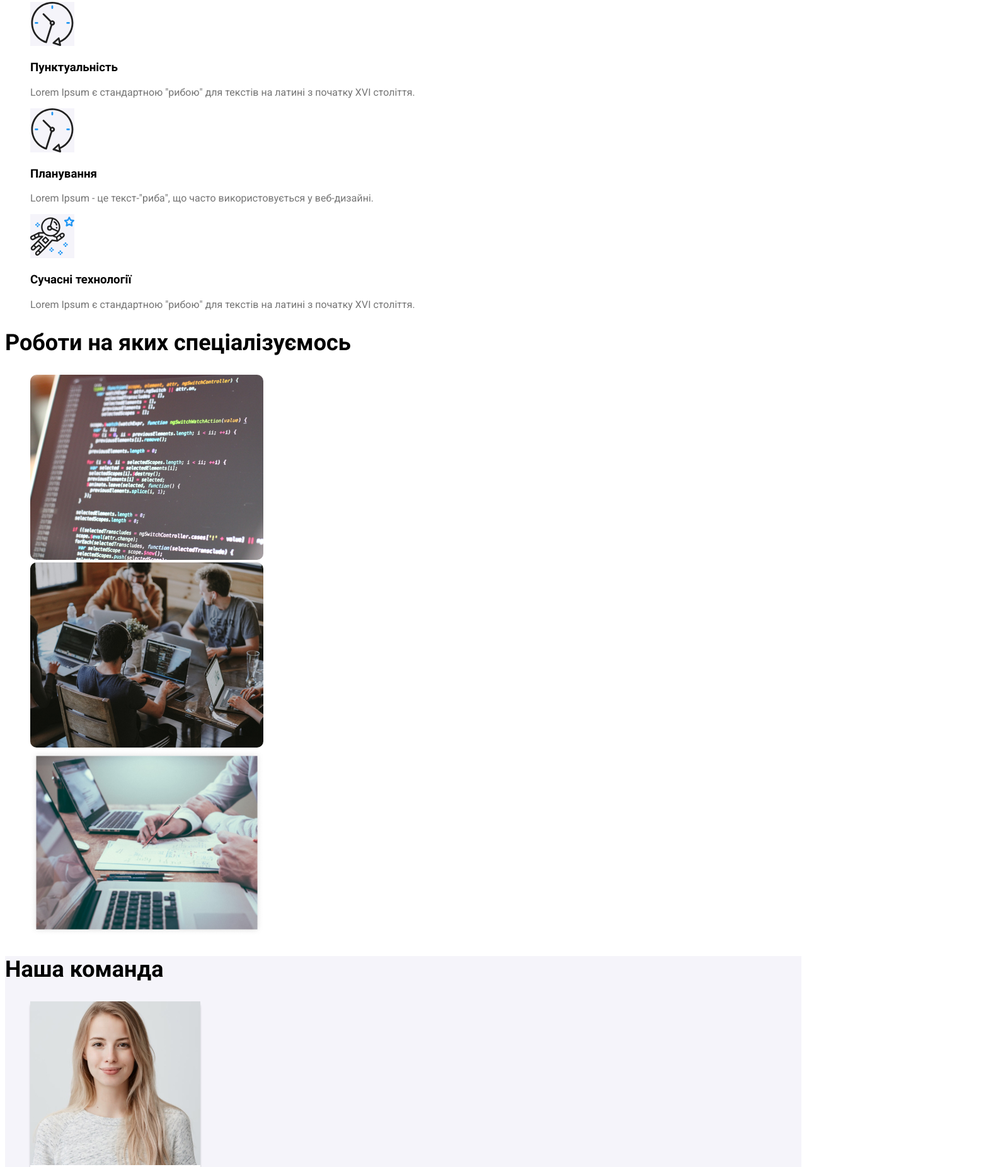
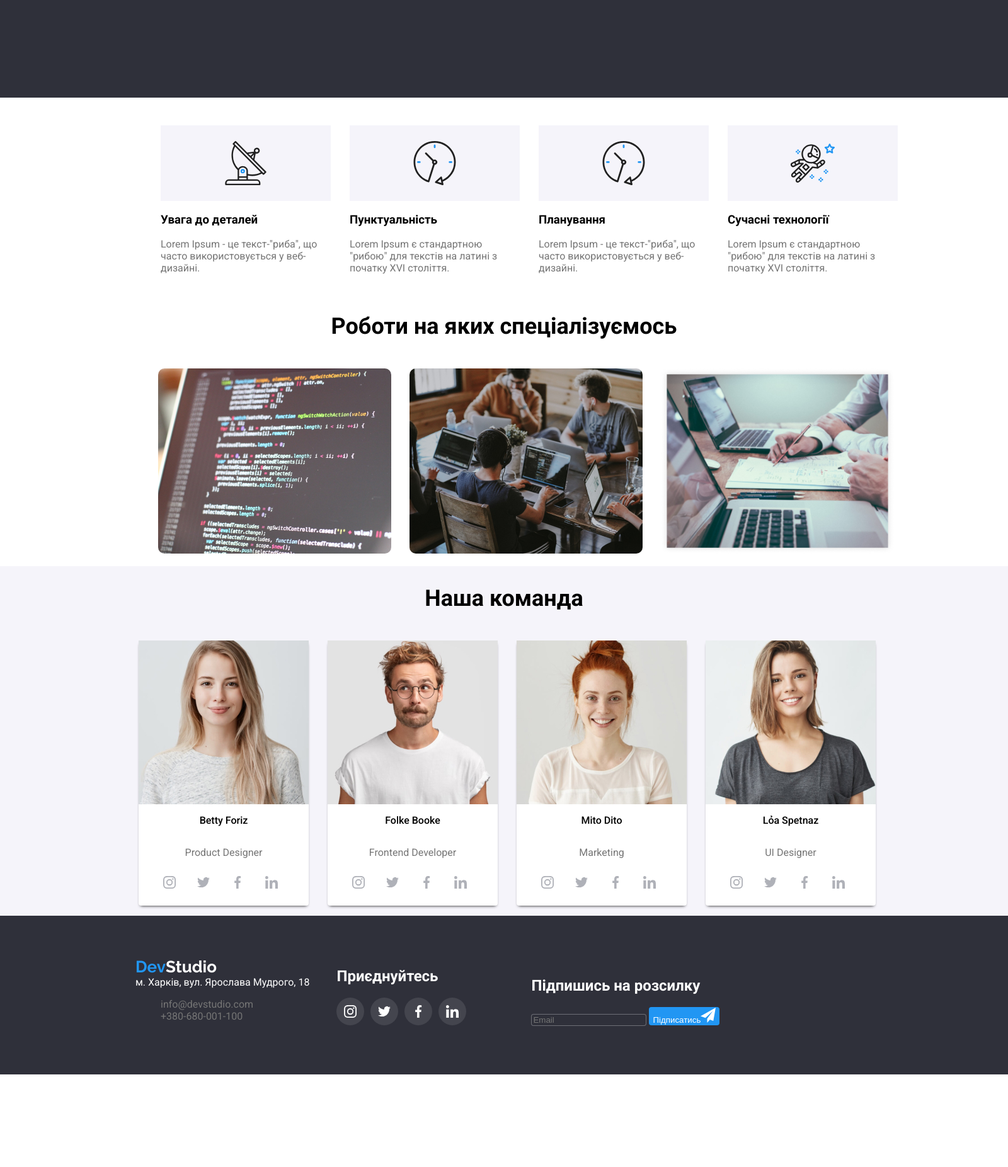
Before and after one commit to Allen123462/wt-markup-03, a plain HTML site: page index.html in a window 1280 px wide. Shown: the part 525-2378 px from the top of the page at 63% size, 1600 px wide, since content can reach past the window. After the commit the page ends 2231 px from the top, so only its background shows below. Drawn offline with Linux system fonts and the light colour scheme.

Commit message:
undate v3 finver

```diff
--- a/css/styles.css
+++ b/css/styles.css
@@ -15,46 +15,52 @@ ul {
 
 body {
     font-family: "Roboto" ;
+    margin: 0px;
+    width: 1600px;
 }
 
-/* header{
+header{
     display: flex;
     align-items: center;
-} */
+    height: 80px;
+}
 
-.logo {
+header .logo {
     font-family: "Raleway";
     font-weight: 700;
     font-size: 26px;
+    margin-left: 215px;
 }
 
 .logo .color_logo {
     color: var(--blue_logo_color);
 }
 
-/* .navigation .links{
+.navigation .links{
     display: flex;
-
-} */
+    margin-left: 102px;
+}
 
 .navigation .links li{
-    margin-right: 20px;
+    margin-right: 45px;
     font-weight: 500;
 }
 
+.navigation .links li:last-child {
+    margin-right: 0;
+}
 .navigation .links li :hover {
     color: var(--blue_logo_color);
-    margin-right: 1px;
 }
 
 .contact_info {
     display: flex;
+    margin-left: 309px;
 }
 
 .contact_info li a{
-    margin-right: 20px;
+    margin-right: 30px;
     font-weight: 500;
-
     color:var(--text_grey_color);
     fill:var(--text_grey_color);
 }
@@ -67,13 +73,21 @@ body {
 /*main*/
 
 .order{
+    display: flex;
     background-color: #2F303A;
+    height: 600px;
+    flex-direction: column;
+    align-items: center;
+    justify-content: center
 }
 
 .order h1{
     color: #ffff;
     font-size: 44px;
     font-weight: 900;
+    width: 1048px;
+    text-align: center;
+    text-transform: uppercase;
 }
 
 .order_button{
@@ -84,17 +98,36 @@ body {
     font-weight: 700;
     border: 0;
     border-radius: 4px;
+    width: 200px;
+    height: 50px;
 }
 
 /* main section description */
 
-.description ul h1{
-    font-weight: 700;
-    color: #0000;
+.description{
+    margin-top: 44px;
 }
 
-.description ul li .image{
+ .description ul {
+    display: flex;
+    margin-left: 215px;
+ }
+
+ .description ul li{
+    margin-right: 30px;
+ }
+
+  .description ul li:last-child {
+      margin-right: 0;
+  }
+
+.description ul li div{
     background-color: #F5F4FA;
+    width: 270px;
+    height: 120px;
+    display: flex;
+    justify-content: center;
+    align-items: center;
 }
 
 .description ul li h3 {
@@ -103,13 +136,27 @@ body {
 
 .description ul li p {
     color: var(--text_grey_color);
+    width: 270px;
 }
 
 /*main section example*/
+.example{
+    display: flex;
+    flex-direction: column;
+    align-items: center;
+}
 
 .example h2{
     font-size: 36px;
     font-weight: 700;
+}
+
+.example ul{
+    display: flex;
+}
+
+.example ul li{
+    margin-left: 29px;
 }
 
 .example ul li img{
@@ -118,6 +165,9 @@ body {
 
 .our_team {
     background-color: #F5F4FA;
+    display: flex;
+    align-items: center;
+    flex-direction: column;
 }
 
 .our_team h2 {
@@ -125,12 +175,21 @@ body {
     font-weight: 700;
 }
 
+.our_team .workers{
+    display: flex;
+    align-items: center;
+    justify-content: center;
+}
+
 .our_team .workers .worker{
     background-color: #FFFFFF;
     width: 270px;
     border-radius: 0 0 4px 4px;
     box-shadow: var(--card-shadow);
-    margin-bottom: 10px;
+    margin-right: 30px;
+    display: flex;
+    align-items: center;
+    flex-direction: column;
 }
 
 .our_team .workers .worker .name{
@@ -152,6 +211,18 @@ body {
     fill: #AFB1B8;
 }
 
+.our_team .workers .worker ul {
+    display: flex;
+    justify-content: center;
+    align-items: center;
+    margin: 0 0 15px;
+    padding: 0;
+}
+
+.our_team .workers .worker ul li{
+    margin-right: 10px;
+}
+
 .our_team .workers .worker a:hover {
     background-color: var(--blue_logo_color);
     fill: white;
@@ -160,8 +231,24 @@ body {
 
 /* footer */
 
-footer {
+ footer {
     background-color: #2F303A;
+    display: flex;
+    width: 1600px;
+    height: 252px;
+    align-items: center;
+}
+
+footer .info {
+    margin-left: 215px;
+}
+
+footer .social_medias{
+    margin-left: 43px;
+}
+
+footer .get_info{
+    margin-left: 93px;
 }
 
 footer .logo{
@@ -183,6 +270,18 @@ footer address ul li a{
 footer h2 {
     font-weight: 700;
     color: #FFFFFF;
+}
+
+footer .social_media{
+    display: flex;
+    justify-content: center;
+    align-items: center;
+    margin: 0 0 15px;
+    padding: 0;
+}
+
+footer .social_media li {
+    margin-right: 10px;
 }
 
 footer .social_media li a {
--- a/index.html
+++ b/index.html
@@ -50,30 +50,38 @@
         <section class="description">
             <ul>
                 <li>
+                    <div>
                         <svg class="image" width="70px" height="70px">
                             <use href="./images/sprite.svg#antenna"></use>
                         </svg>
+                    </div>
                     <h3>Увага до деталей</h3>
                     <p>Lorem Ipsum - це текст-"риба", що часто використовується у веб-дизайні.</p>
                 </li>
                 <li>
+                    <div>
                         <svg class="image" width="70px" height="70px">
                             <use href="./images/sprite.svg#clock"></use>
                         </svg>
+                    </div>
                     <h3>Пунктуальність</h3>
                     <p>Lorem Ipsum є стандартною "рибою" для текстів на латині з початку XVI століття.</p>
                 </li>
                 <li>
+                    <div>
                         <svg class="image" width="70px" height="70px">
                             <use href="./images/sprite.svg#clock"></use>
                         </svg>
+                    </div>
                     <h3>Планування</h3>
                     <p>Lorem Ipsum - це текст-"риба", що часто використовується у веб-дизайні.</p>
                 </li>
                 <li>
+                    <div>
                         <svg class="image" width="70px" height="70px">
                             <use href="./images/sprite.svg#astronaut"></use>
                         </svg>
+                    </div>
                     <h3>Сучасні технології</h3>
                     <p>Lorem Ipsum є стандартною "рибою" для текстів на латині з початку XVI століття.</p>
                 </li>
@@ -247,6 +255,7 @@
     </main>
 
     <footer>
+        <section class="info">
             <a class="logo" href="./index.html"><span class="color_logo">Dev</span>Studio</a>
             <address>
                 м. Харків, вул. Ярослава Мудрого, 18
@@ -255,6 +264,8 @@
                     <li><a href="tel:+380680001100">+380-680-001-100</a></li>
                 </ul>
             </address>
+        </section>
+        <section class="social_medias">
             <h2>Приєднуйтесь</h2>
             <ul class="social_media">
                 <li>
@@ -286,6 +297,8 @@
                     </a>
                 </li>
             </ul>
+        </section>
+        <section class="get_info">
             <h2>Підпишись на розсилку</h2>
             <form>
                 <label>
@@ -293,8 +306,10 @@
                 </label>
                 <button type="submit">Підписатись<svg class="image" width="24px" height="24px">
                         <use href="./images/sprite.svg#subscribe"></use>
-                </svg></button>
+                    </svg>
+                </button>
             </form>
+        </section>
     </footer>
 </body>
 
```
Lines whose indentation alone changed are shown as unchanged.
